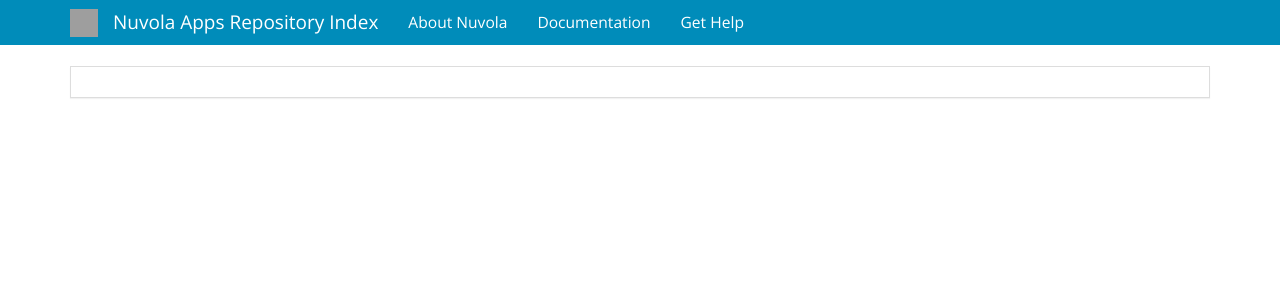
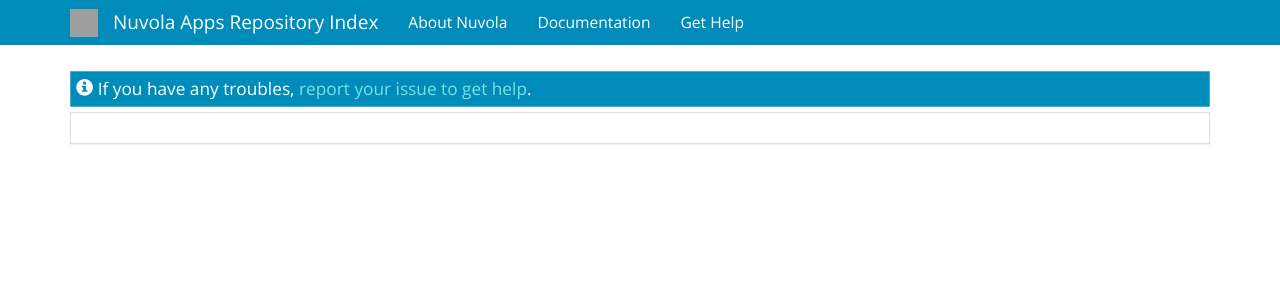
Before and after one commit to tiliado/nuvola.tiliado.eu, a Python web app: template templates/distro.html in a window 1280 px wide. Shown: the top 305 px of the page. Run offline with Jinja, Linux system fonts and the light colour scheme; the template is opened without the code that fills it, so the values that code supplies are empty; grey boxes are pictures that could not be loaded.

Commit message:
Add link to report issues
Signed-off-by: Jiří Janoušek <janousek.jiri@gmail.com>

```diff
--- a/static/css/app.css
+++ b/static/css/app.css
@@ -9,3 +9,6 @@ body { padding-top: 0px; }
 .navbar-brand img {width: 28px; height: 28px; margin-top: -3px;}
 .navbar {font-weight: normal;}
 .not-amd64 {display: none;}
+
+.alert-info {color: white; background-color: #008cba;}
+.alert-info a {color: #7edede;}
--- a/templates/distro.html
+++ b/templates/distro.html
@@ -17,6 +17,11 @@
             32bit and ARM packages may be provided in the future.</strong>
         </div>
       </noscript>
+      <div class="alert alert-info" role="alert">
+        <span class="glyphicon glyphicon-info-sign"></span>
+        If you have any troubles, <a href="https://github.com/tiliado/nuvola-repository-index/issues/new">report your
+        issue to get help</a>.
+      </div>
       <div>
         <!-- Nav tabs -->
         <ul class="nav nav-tabs" role="tablist">
```
